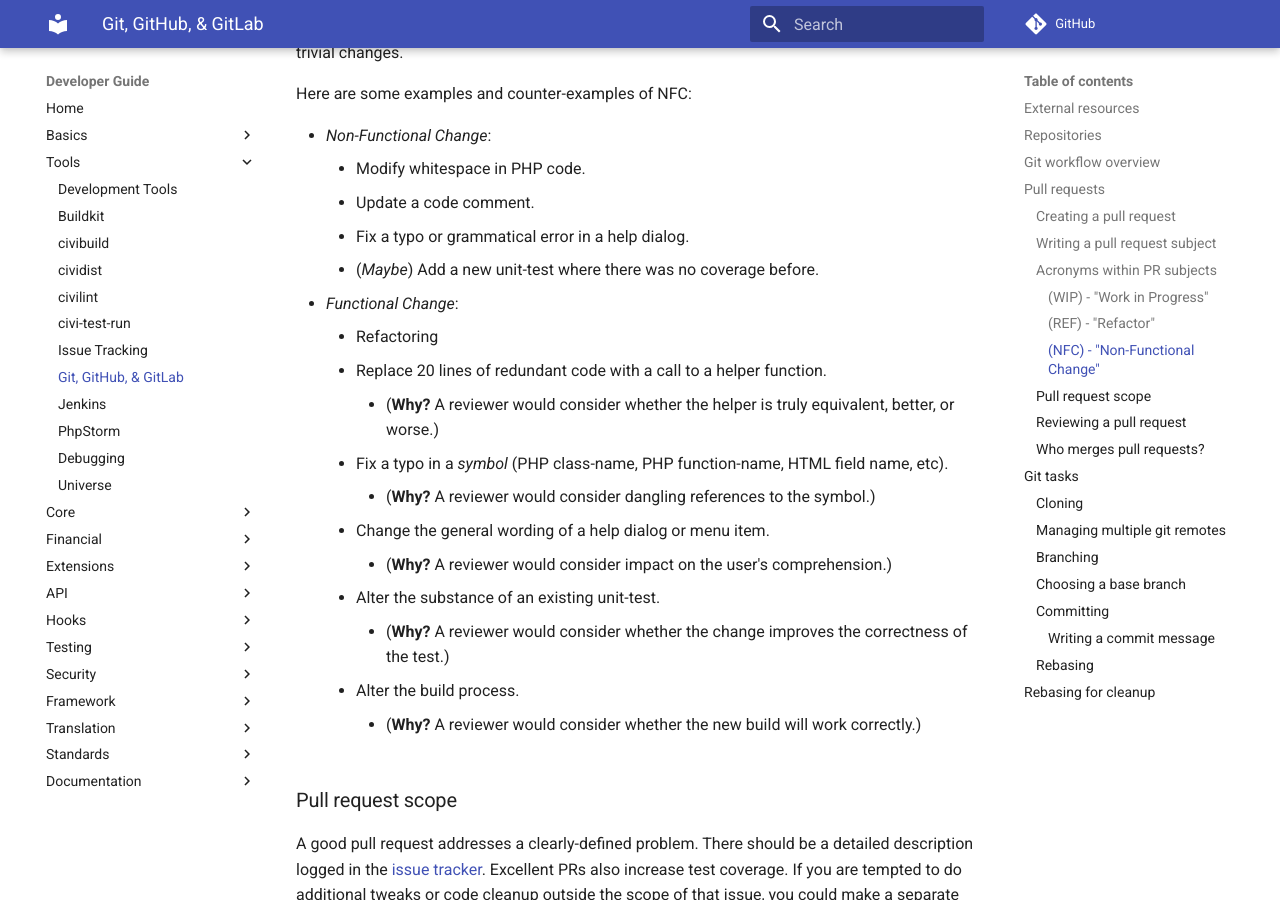
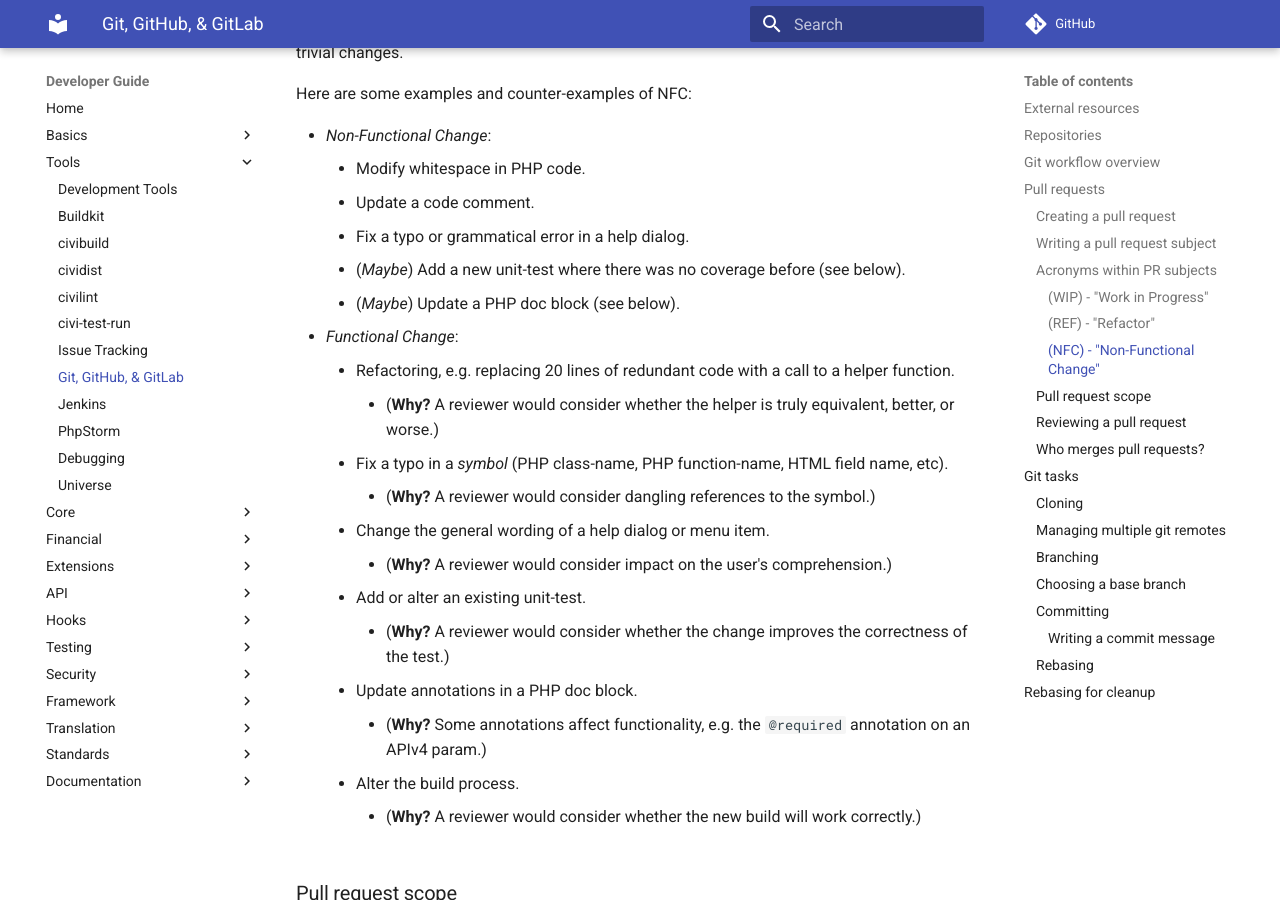
Before and after one commit to civicrm/civicrm-dev-docs, an MkDocs documentation site: the page built from docs/tools/git.md, in a window 1280 px wide and 900 px high, scrolled down 4291 px. Built offline with MkDocs 1.6.1 and Material for MkDocs 9.7.7, drawn with Linux system fonts in a browser that asks for light colours; comment, search, counter and statistics services are not loaded; old or Windows-style settings are respelled for this version of MkDocs.

Commit message:
Clarify (NFC) tag on PRs

```diff
--- a/docs/tools/git.md
+++ b/docs/tools/git.md
@@ -124,17 +124,19 @@ Here are some examples and counter-examples of NFC:
     * Modify whitespace in PHP code.
     * Update a code comment.
     * Fix a typo or grammatical error in a help dialog.
-    * (*Maybe*) Add a new unit-test where there was no coverage before.
+    * (*Maybe*) Add a new unit-test where there was no coverage before (see below).
+    * (*Maybe*) Update a PHP doc block (see below).
 * _Functional Change_:
-    * Refactoring
-    * Replace 20 lines of redundant code with a call to a helper function.
+    * Refactoring, e.g. replacing 20 lines of redundant code with a call to a helper function.
         * (__Why?__ A reviewer would consider whether the helper is truly equivalent, better, or worse.)
     * Fix a typo in a *symbol* (PHP class-name, PHP function-name, HTML field name, etc).
         * (__Why?__ A reviewer would consider dangling references to the symbol.)
     * Change the general wording of a help dialog or menu item.
         * (__Why?__ A reviewer would consider impact on the user's comprehension.)
-    * Alter the substance of an existing unit-test.
+    * Add or alter an existing unit-test.
         * (__Why?__ A reviewer would consider whether the change improves the correctness of the test.)
+    * Update annotations in a PHP doc block.
+        * (__Why?__ Some annotations affect functionality, e.g. the `@required` annotation on an APIv4 param.)
     * Alter the build process.
         * (__Why?__ A reviewer would consider whether the new build will work correctly.)
 
```
